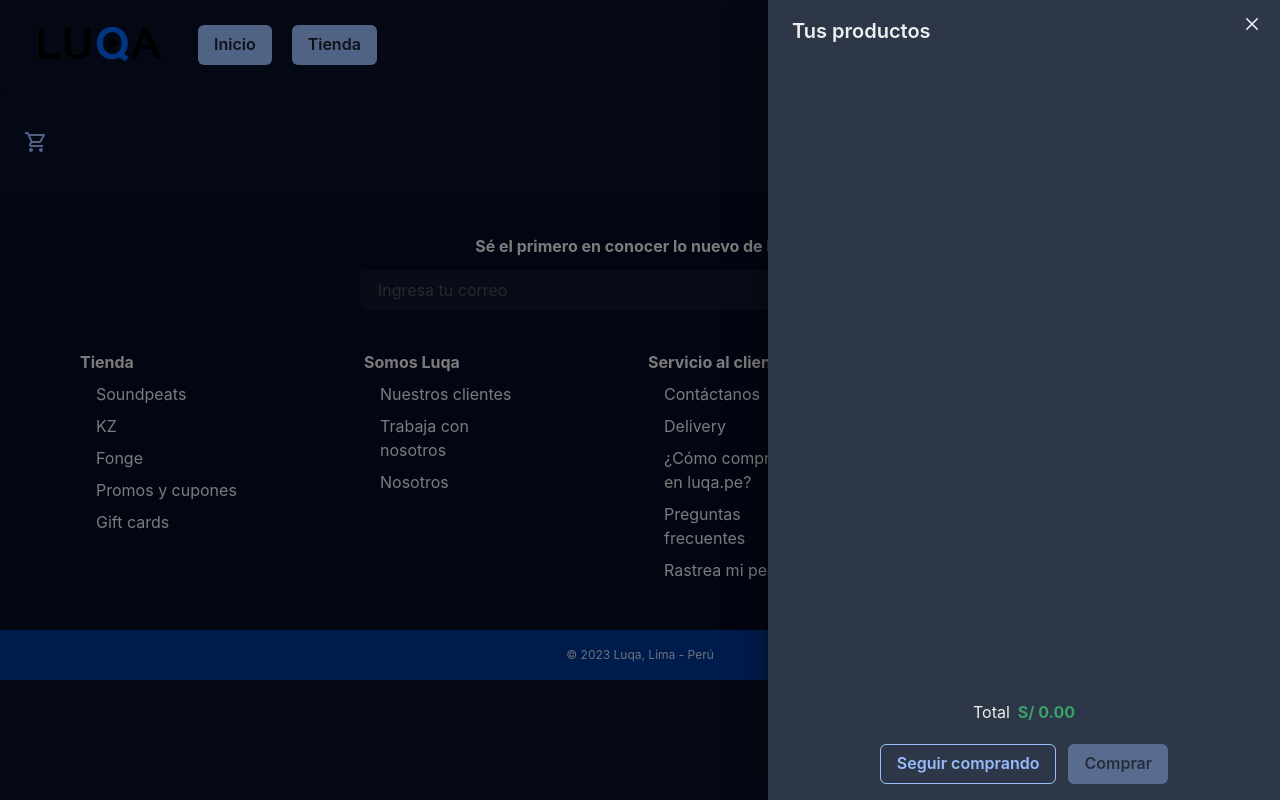
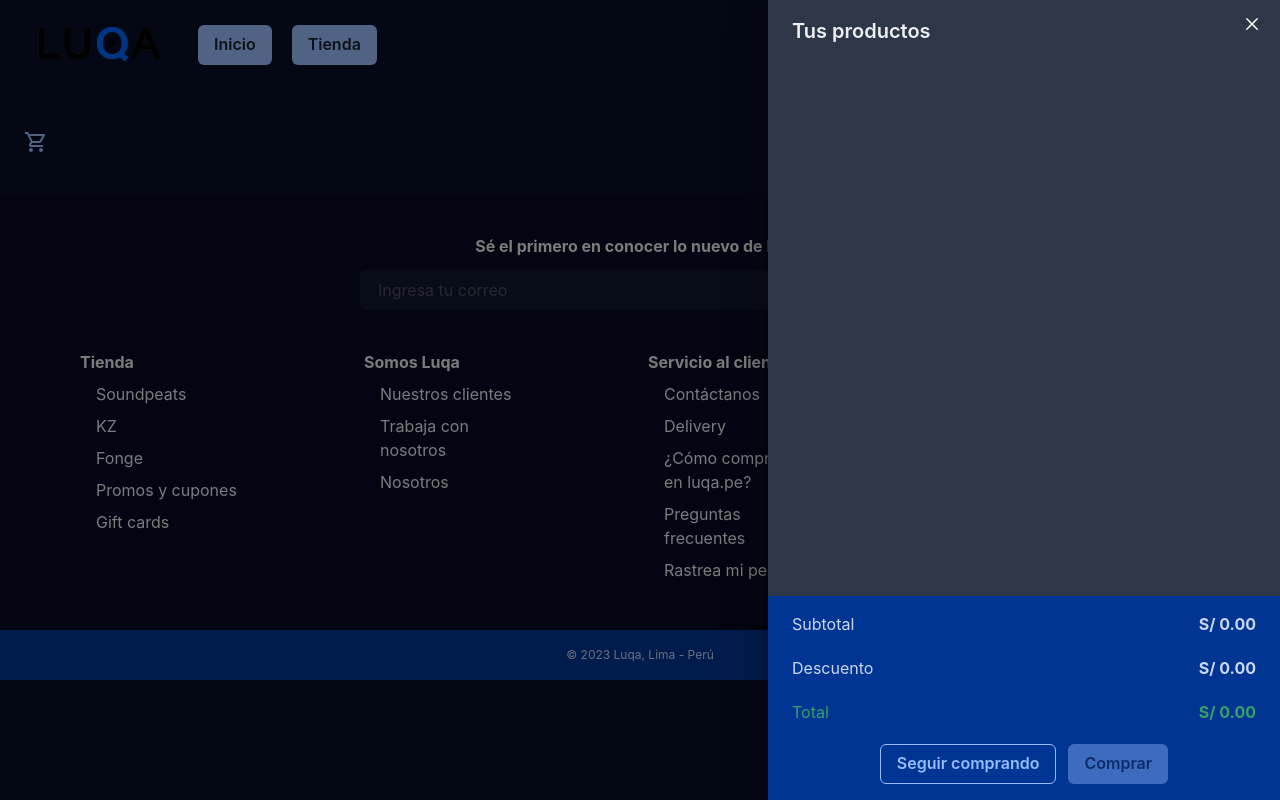
Before and after one commit to iamelyg/luqa, a Next.js app: page /tienda/components/Cart in a window 1280 px wide. Both pictures are taken after a click on the button 1236 px from the left and 45 px from the top of the page. Built offline with nearby package versions, Linux system fonts and the light colour scheme.

Commit message:
footer del cart

```diff
--- a/pages/tienda/components/Cart.tsx
+++ b/pages/tienda/components/Cart.tsx
@@ -39,10 +39,18 @@ const Cart: React.FC = () => {
 					<DrawerBody>
 						{cart.map(prod => <ProductInCart key={prod.id} {...prod} />)}
 					</DrawerBody>
-					<DrawerFooter gap={5} flexDirection='column'>
-						<HStack justifyContent='space-between'>
+					<DrawerFooter gap={5} flexDirection='column' bg='brand.700' color='whiteAlpha.800'>
+						<Flex justifyContent='space-between' w='full'>
+							<Text>Subtotal</Text>
+							<Text fontWeight='bold'>{parseCurrency(cart.reduce((total, item) => total + item.regularPrice, 0))}</Text>
+						</Flex>
+						<Flex justifyContent='space-between' w='full'>
+							<Text>Descuento</Text>
+							<Text fontWeight='bold'>{parseCurrency(cart.reduce((total, item) => total + (item.price - item.regularPrice), 0))}</Text>
+						</Flex>
+						<HStack justifyContent='space-between' color='green.500' w='full'>
 							<Text>Total</Text>
-							<Text color='green.500' fontWeight='bold'>{parseCurrency(cart.reduce((total, item) => total + item.price, 0))}</Text>
+							<Text fontWeight='bold'>{parseCurrency(cart.reduce((total, item) => total + item.price, 0))}</Text>
 						</HStack>
 						<Box>
 							<Button variant='outline' mr={3} onClick={onClose}>
@@ -68,8 +76,8 @@ const ProductInCart: React.FC<Product> = ({ image, title, price, regularPrice, b
 		<VStack flex={1} alignItems='flex-start'>
 			<HStack alignItems='flex-start' justifyContent='space-between' w='100%'>
 				<Box>
-					<Text as='sub' textTransform='uppercase' color='gray.500'>{brand || 'luqa'}</Text>
-					<Heading size='xs' as='h6' fontWeight='semibold' color='gray.600'>{title}</Heading>
+					<Text as='sub' textTransform='uppercase' color='darkAlpha.500'>{brand || 'luqa'}</Text>
+					<Heading size='xs' as='h6' fontWeight='semibold' color='darkAlpha.600'>{title}</Heading>
 				</Box>
 				<IconButton aria-label='Eliminar del carrito' variant='ghost' icon={<Icon as={MdDeleteOutline} w={6} h={6} />} />
 			</HStack>
```
